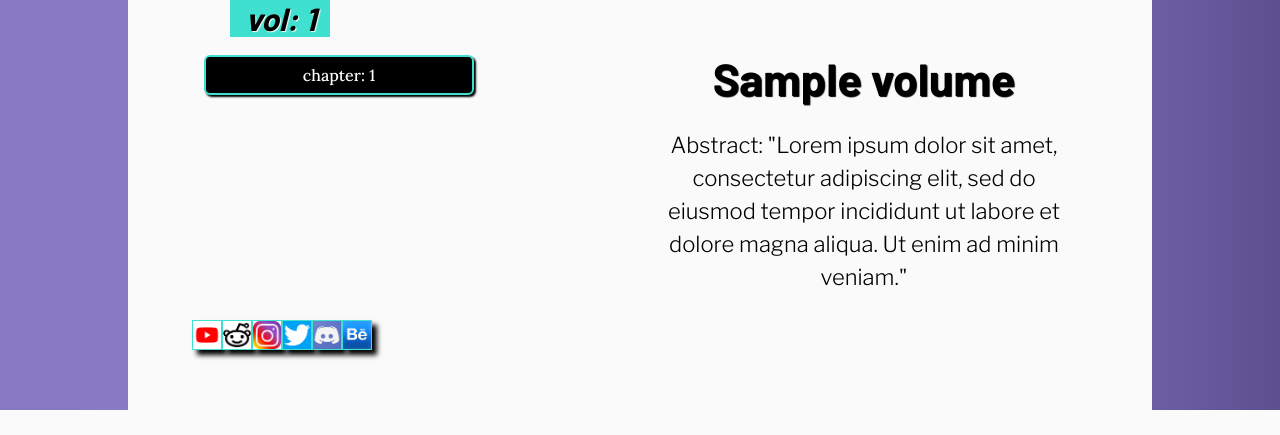
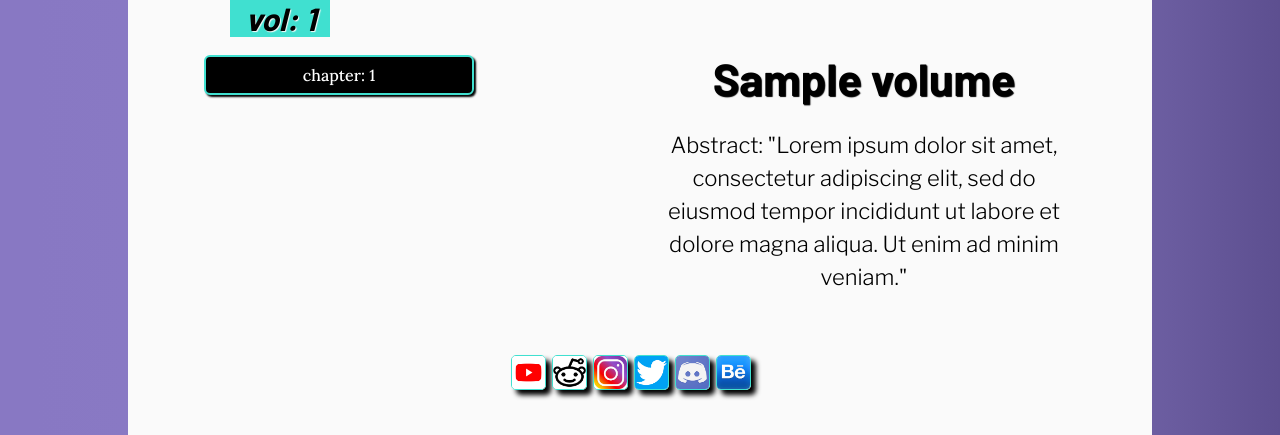
Before and after one commit to BenWL96/creative-cortex, a Django app: a page that uses cc_app/templates/cc_app/index.html in a window 1280 px wide. Shown: the part 1091-1526 px from the top of the page. Before the commit the page ends 1501 px from the top, so only its background shows below. Run offline with Django 4.2, Linux system fonts and the light colour scheme; tables that the repository leaves empty hold one stand-in row (values such as "Sample post").

Commit message:
styling of social icons in footers added

```diff
--- a/cc_app/static/cc_app/css/index.css
+++ b/cc_app/static/cc_app/css/index.css
@@ -206,21 +206,31 @@
     height: 100px;
 }
 
+/* Social Icons */
+
 .icons-row-parent {
-    width: 70vw;
+    flex-wrap: wrap;
+    display: flex;
+    margin-top: 25px;
     margin-left: auto;
     margin-right: auto;
-    padding-top: 10px;
+    width: 264px;
 
 }
 
+
 .icons{
+    border-radius: 5px;
     border-color: turquoise;
     border-style: solid;
     border-width: 1px;
     box-shadow: black 5px 5px 5px;
-    height: 30px;
-    width: 30px;
+    margin-top: 20px;
+    height: 35px;
+    width: 35px;
+    margin-left: 3px;
+    margin-right: 3px;
+
 }
 
 .icons:hover {
@@ -228,7 +238,3 @@
     cursor: pointer;
     opacity: 75%;
 }
-
-.icons-wrapper{
-    bottom: 10px;
-}
```
Also changed, not shown: cc_app/static/cc_app/css/links.css (+0 -56 lines).
